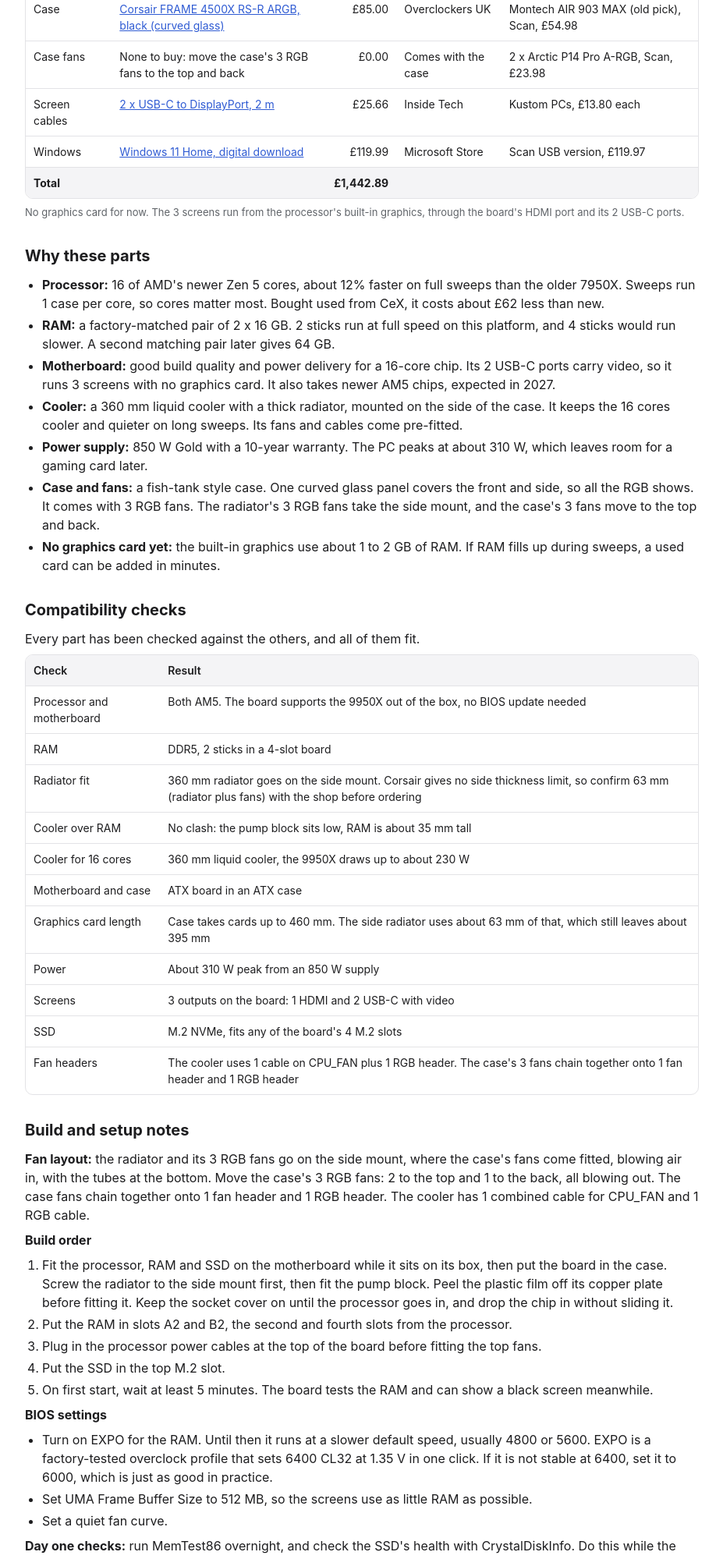
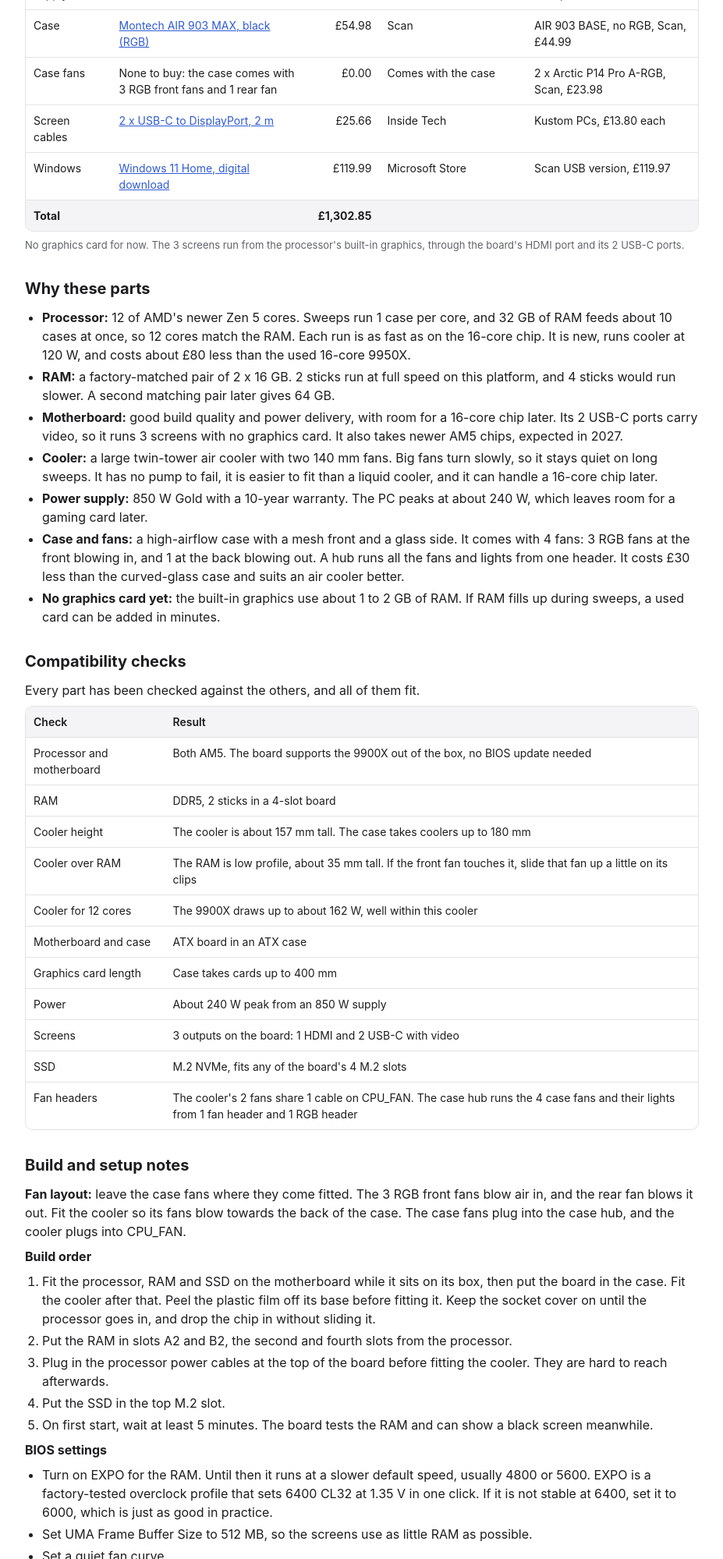
Before and after one commit to sh1juj/sim-pc-build-plan, a plain HTML site: page index.html in a window 1280 px wide. Shown: the part 801-2800 px from the top of the page at 78% size, without its empty margins (176-1103 px from the left). Drawn offline with Linux system fonts and the light colour scheme.

Commit message:
Switch to Ryzen 9 9900X, Peerless Assassin 140 air cooler and Montech AIR 903 MAX case
Co-Authored-By: Claude Fable 5.2 <noreply@anthropic.com>
Claude-Session: https://claude.ai/code/session_01DQky9pHeZgQ5paqDTtziha

```diff
--- a/index.html
+++ b/index.html
@@ -30,29 +30,29 @@
 <body>
 <main>
 <h1>Sim PC Build Plan</h1>
-<div class="asof">Prices checked 18 Nov 2026. Prices and stock change quickly, so check them on the day.</div>
+<div class="asof">Updated 19 Nov 2026. Processor price checked 19 Nov, the rest 18 Nov. Prices and stock change quickly, so check them on the day.</div>
 
 <h2>Summary</h2>
 <p>A self-built desktop for Python simulation sweeps, Teams and Word, on 3 screens.</p>
-<div class="total">Total: <strong>&pound;1,442.89</strong> including Windows, about &pound;43 over a budget of &pound;1,400.</div>
-<p>The core is a 16-core Ryzen 9 9950X with 32 GB of fast DDR5. Each sweep case runs on one core, so 16 cases can run at once. The processor and RAM are bought used from CeX with a 5-year warranty, and the rest is new.</p>
+<div class="total">Total: <strong>&pound;1,302.85</strong> including Windows, about &pound;97 under a budget of &pound;1,400.</div>
+<p>The core is a 12-core Ryzen 9 9900X with 32 GB of fast DDR5. Each sweep case runs on one core, and 32 GB feeds about 10 cases at once. The RAM is bought used from CeX with a 5-year warranty, and the rest is new.</p>
 
 <h2>Parts list</h2>
 <div class="wrap">
 <table>
 <thead><tr><th>Part</th><th>Choice</th><th class="num">Price</th><th>Where to buy</th><th>Backup option</th></tr></thead>
 <tbody>
-<tr><td>Processor</td><td><a href="https://uk.webuy.com/product-detail/?id=SCPUAMD9950X">AMD Ryzen 9 9950X, 16 cores (used)</a></td><td class="num">&pound;380.00</td><td>CeX</td><td>Ryzen 9 7950X used, CeX, &pound;260 (about 12% slower)</td></tr>
+<tr><td>Processor</td><td><a href="https://www.amazon.co.uk/s?k=ryzen+9+9900x+processor">AMD Ryzen 9 9900X, 12 cores (new)</a></td><td class="num">&pound;299.97</td><td>Amazon UK, or &pound;50 a month for 6 months</td><td>Ryzen 7 9700X, 8 cores, new, Amazon UK, &pound;214.99</td></tr>
 <tr><td>Motherboard</td><td><a href="https://uk.pcpartpicker.com/product/d7zXsY/asus-prime-x870-p-wifi-atx-am5-motherboard-prime-x870-p-wifi">ASUS Prime X870-P WiFi</a></td><td class="num">&pound;176.12</td><td>Currys, free delivery</td><td>Box Limited, &pound;174.94 with delivery</td></tr>
-<tr><td>CPU cooler</td><td><a href="https://uk.pcpartpicker.com/product/Xh9nTW/arctic-liquid-freezer-iii-pro-a-rgb-360-77-cfm-liquid-cpu-cooler-acfre00184a">Arctic Liquid Freezer III Pro A-RGB 360 (side mount)</a></td><td class="num">&pound;74.98</td><td>Amazon UK</td><td>AWD-IT, &pound;74.99, free delivery</td></tr>
+<tr><td>CPU cooler</td><td><a href="https://www.amazon.co.uk/s?k=thermalright+peerless+assassin+140">Thermalright Peerless Assassin 140 (air)</a></td><td class="num">&pound;44.99</td><td>Overclockers UK or Amazon UK</td><td>Phantom Spirit 120 SE ARGB (lit), Amazon UK, &pound;35.33</td></tr>
 <tr><td>RAM</td><td><a href="https://uk.webuy.com/product-detail?id=SD5CRUPROBD216326401">Crucial Pro 2 x 16 GB DDR5-6400 CL32 (used)</a></td><td class="num">&pound;385.00</td><td>CeX</td><td>KLEVV FIT V 2 x 16 GB 6000 CL30, new, AWD-IT, &pound;455.95</td></tr>
 <tr><td>SSD</td><td><a href="https://uk.pcpartpicker.com/product/M82j4D/crucial-p310-w-acronis-data-recovery-1-tb-m2-2280-pcie-40-x4-nvme-solid-state-drive-ct1000p310ssd801">Crucial P310 1 TB NVMe (new)</a></td><td class="num">&pound;126.16</td><td>Amazon UK</td><td>Kingston NV3 1 TB, new, CCL, &pound;127.94</td></tr>
 <tr><td>Power supply</td><td><a href="https://www.scan.co.uk/products/850w-thermaltake-gf-a3-snow-modular-80plus-gold-cybernetics-platinum-single-rail-pcie-51-atx-31-smar">Thermaltake Toughpower GF A3 Snow 850 W</a></td><td class="num">&pound;69.98</td><td>Scan</td><td>Montech Century II 1200 W, Scan, &pound;109.99</td></tr>
-<tr><td>Case</td><td><a href="https://www.overclockers.co.uk/corsair-frame-4500x-rs-r-argb-panoramic-glass-mid-tower-pc-case-black-cas-crs-06092.html">Corsair FRAME 4500X RS-R ARGB, black (curved glass)</a></td><td class="num">&pound;85.00</td><td>Overclockers UK</td><td>Montech AIR 903 MAX (old pick), Scan, &pound;54.98</td></tr>
-<tr><td>Case fans</td><td>None to buy: move the case's 3 RGB fans to the top and back</td><td class="num">&pound;0.00</td><td>Comes with the case</td><td>2 x Arctic P14 Pro A-RGB, Scan, &pound;23.98</td></tr>
+<tr><td>Case</td><td><a href="https://uk.pcpartpicker.com/product/2MwmP6/montech-air-903-max-atx-mid-tower-case-air-903-max-b">Montech AIR 903 MAX, black (RGB)</a></td><td class="num">&pound;54.98</td><td>Scan</td><td>AIR 903 BASE, no RGB, Scan, &pound;44.99</td></tr>
+<tr><td>Case fans</td><td>None to buy: the case comes with 3 RGB front fans and 1 rear fan</td><td class="num">&pound;0.00</td><td>Comes with the case</td><td>2 x Arctic P14 Pro A-RGB, Scan, &pound;23.98</td></tr>
 <tr><td>Screen cables</td><td><a href="https://inside-tech.co.uk/cables/usb-c-to-displyport-4k-60hz-2-meter-black-data-cable/">2 x USB-C to DisplayPort, 2 m</a></td><td class="num">&pound;25.66</td><td>Inside Tech</td><td>Kustom PCs, &pound;13.80 each</td></tr>
 <tr><td>Windows</td><td><a href="https://www.microsoft.com/en-gb/d/windows-11-home/dg7gmgf0krt0">Windows 11 Home, digital download</a></td><td class="num">&pound;119.99</td><td>Microsoft Store</td><td>Scan USB version, &pound;119.97</td></tr>
-<tr class="sum"><td>Total</td><td></td><td class="num">&pound;1,442.89</td><td></td><td></td></tr>
+<tr class="sum"><td>Total</td><td></td><td class="num">&pound;1,302.85</td><td></td><td></td></tr>
 </tbody>
 </table>
 </div>
@@ -60,12 +60,12 @@
 
 <h2>Why these parts</h2>
 <ul>
-<li><strong>Processor:</strong> 16 of AMD's newer Zen 5 cores, about 12% faster on full sweeps than the older 7950X. Sweeps run 1 case per core, so cores matter most. Bought used from CeX, it costs about &pound;62 less than new.</li>
+<li><strong>Processor:</strong> 12 of AMD's newer Zen 5 cores. Sweeps run 1 case per core, and 32 GB of RAM feeds about 10 cases at once, so 12 cores match the RAM. Each run is as fast as on the 16-core chip. It is new, runs cooler at 120 W, and costs about &pound;80 less than the used 16-core 9950X.</li>
 <li><strong>RAM:</strong> a factory-matched pair of 2 x 16 GB. 2 sticks run at full speed on this platform, and 4 sticks would run slower. A second matching pair later gives 64 GB.</li>
-<li><strong>Motherboard:</strong> good build quality and power delivery for a 16-core chip. Its 2 USB-C ports carry video, so it runs 3 screens with no graphics card. It also takes newer AM5 chips, expected in 2027.</li>
-<li><strong>Cooler:</strong> a 360 mm liquid cooler with a thick radiator, mounted on the side of the case. It keeps the 16 cores cooler and quieter on long sweeps. Its fans and cables come pre-fitted.</li>
-<li><strong>Power supply:</strong> 850 W Gold with a 10-year warranty. The PC peaks at about 310 W, which leaves room for a gaming card later.</li>
-<li><strong>Case and fans:</strong> a fish-tank style case. One curved glass panel covers the front and side, so all the RGB shows. It comes with 3 RGB fans. The radiator's 3 RGB fans take the side mount, and the case's 3 fans move to the top and back.</li>
+<li><strong>Motherboard:</strong> good build quality and power delivery, with room for a 16-core chip later. Its 2 USB-C ports carry video, so it runs 3 screens with no graphics card. It also takes newer AM5 chips, expected in 2027.</li>
+<li><strong>Cooler:</strong> a large twin-tower air cooler with two 140 mm fans. Big fans turn slowly, so it stays quiet on long sweeps. It has no pump to fail, it is easier to fit than a liquid cooler, and it can handle a 16-core chip later.</li>
+<li><strong>Power supply:</strong> 850 W Gold with a 10-year warranty. The PC peaks at about 240 W, which leaves room for a gaming card later.</li>
+<li><strong>Case and fans:</strong> a high-airflow case with a mesh front and a glass side. It comes with 4 fans: 3 RGB fans at the front blowing in, and 1 at the back blowing out. A hub runs all the fans and lights from one header. It costs &pound;30 less than the curved-glass case and suits an air cooler better.</li>
 <li><strong>No graphics card yet:</strong> the built-in graphics use about 1 to 2 GB of RAM. If RAM fills up during sweeps, a used card can be added in minutes.</li>
 </ul>
 
@@ -75,28 +75,28 @@
 <table>
 <thead><tr><th>Check</th><th>Result</th></tr></thead>
 <tbody>
-<tr><td>Processor and motherboard</td><td>Both AM5. The board supports the 9950X out of the box, no BIOS update needed</td></tr>
+<tr><td>Processor and motherboard</td><td>Both AM5. The board supports the 9900X out of the box, no BIOS update needed</td></tr>
 <tr><td>RAM</td><td>DDR5, 2 sticks in a 4-slot board</td></tr>
-<tr><td>Radiator fit</td><td>360 mm radiator goes on the side mount. Corsair gives no side thickness limit, so confirm 63 mm (radiator plus fans) with the shop before ordering</td></tr>
-<tr><td>Cooler over RAM</td><td>No clash: the pump block sits low, RAM is about 35 mm tall</td></tr>
-<tr><td>Cooler for 16 cores</td><td>360 mm liquid cooler, the 9950X draws up to about 230 W</td></tr>
+<tr><td>Cooler height</td><td>The cooler is about 157 mm tall. The case takes coolers up to 180 mm</td></tr>
+<tr><td>Cooler over RAM</td><td>The RAM is low profile, about 35 mm tall. If the front fan touches it, slide that fan up a little on its clips</td></tr>
+<tr><td>Cooler for 12 cores</td><td>The 9900X draws up to about 162 W, well within this cooler</td></tr>
 <tr><td>Motherboard and case</td><td>ATX board in an ATX case</td></tr>
-<tr><td>Graphics card length</td><td>Case takes cards up to 460 mm. The side radiator uses about 63 mm of that, which still leaves about 395 mm</td></tr>
-<tr><td>Power</td><td>About 310 W peak from an 850 W supply</td></tr>
+<tr><td>Graphics card length</td><td>Case takes cards up to 400 mm</td></tr>
+<tr><td>Power</td><td>About 240 W peak from an 850 W supply</td></tr>
 <tr><td>Screens</td><td>3 outputs on the board: 1 HDMI and 2 USB-C with video</td></tr>
 <tr><td>SSD</td><td>M.2 NVMe, fits any of the board's 4 M.2 slots</td></tr>
-<tr><td>Fan headers</td><td>The cooler uses 1 cable on CPU_FAN plus 1 RGB header. The case's 3 fans chain together onto 1 fan header and 1 RGB header</td></tr>
+<tr><td>Fan headers</td><td>The cooler's 2 fans share 1 cable on CPU_FAN. The case hub runs the 4 case fans and their lights from 1 fan header and 1 RGB header</td></tr>
 </tbody>
 </table>
 </div>
 
 <h2>Build and setup notes</h2>
-<p><strong>Fan layout:</strong> the radiator and its 3 RGB fans go on the side mount, where the case's fans come fitted, blowing air in, with the tubes at the bottom. Move the case's 3 RGB fans: 2 to the top and 1 to the back, all blowing out. The case fans chain together onto 1 fan header and 1 RGB header. The cooler has 1 combined cable for CPU_FAN and 1 RGB cable.</p>
+<p><strong>Fan layout:</strong> leave the case fans where they come fitted. The 3 RGB front fans blow air in, and the rear fan blows it out. Fit the cooler so its fans blow towards the back of the case. The case fans plug into the case hub, and the cooler plugs into CPU_FAN.</p>
 <p><strong>Build order</strong></p>
 <ol>
-<li>Fit the processor, RAM and SSD on the motherboard while it sits on its box, then put the board in the case. Screw the radiator to the side mount first, then fit the pump block. Peel the plastic film off its copper plate before fitting it. Keep the socket cover on until the processor goes in, and drop the chip in without sliding it.</li>
+<li>Fit the processor, RAM and SSD on the motherboard while it sits on its box, then put the board in the case. Fit the cooler after that. Peel the plastic film off its base before fitting it. Keep the socket cover on until the processor goes in, and drop the chip in without sliding it.</li>
 <li>Put the RAM in slots A2 and B2, the second and fourth slots from the processor.</li>
-<li>Plug in the processor power cables at the top of the board before fitting the top fans.</li>
+<li>Plug in the processor power cables at the top of the board before fitting the cooler. They are hard to reach afterwards.</li>
 <li>Put the SSD in the top M.2 slot.</li>
 <li>On first start, wait at least 5 minutes. The board tests the RAM and can show a black screen meanwhile.</li>
 </ol>
@@ -107,6 +107,7 @@
 <li>Set a quiet fan curve.</li>
 </ul>
 <p><strong>Day one checks:</strong> run MemTest86 overnight, and check the SSD's health with CrystalDiskInfo. Do this while the CeX returns window is still open.</p>
+<p><strong>Before ordering:</strong> ask Claude Code whether the run supervisor can run more than 2 simulations at once. The extra cores only help once it can.</p>
 <p><strong>Upgrades later:</strong> a second matching 2 x 16 GB kit for 64 GB, a graphics card if RAM is tight or for gaming, and a newer AM5 processor.</p>
 </main>
 </body>
```
